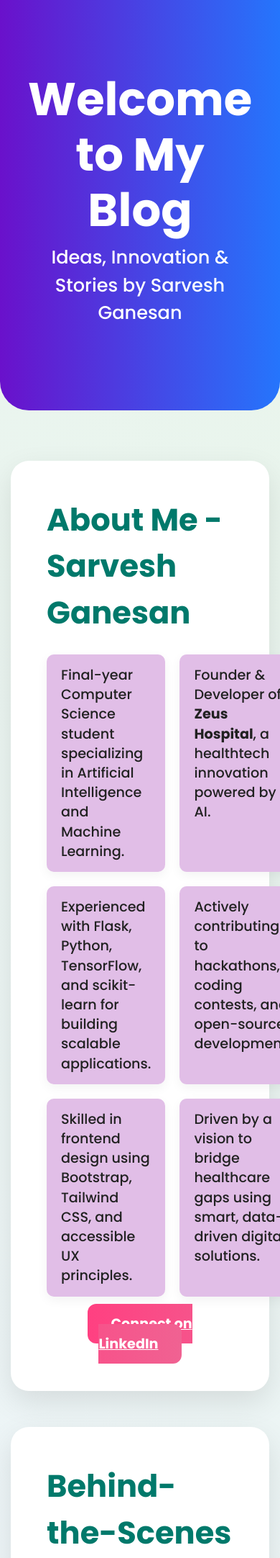
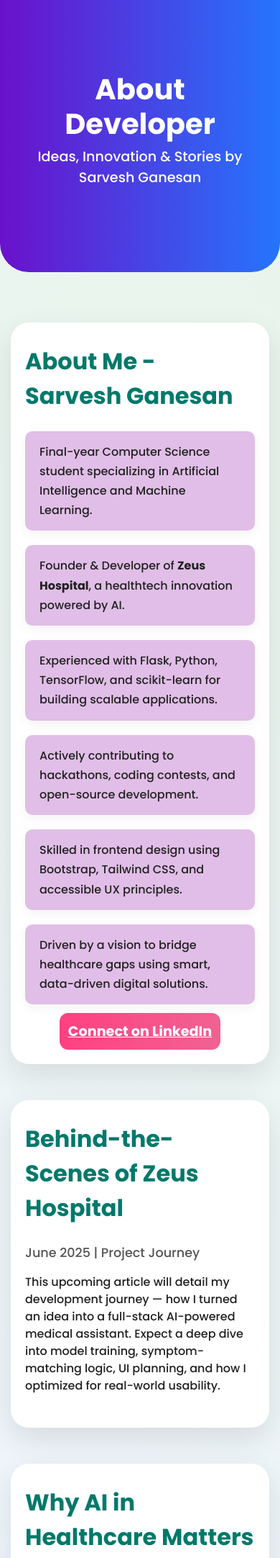
Before and after one commit to sarvesh-112/Zeus-AI-Health-Care-System, a Flask app: page /developer in a window 390 px wide; the page is wider, and only the part inside the window is pictured. Shown: the part 76-2240 px from the top of that part at 72% size. Run offline with Flask 3, Linux system fonts and the light colour scheme; parts of the project's set-up code (start-up, migrations or seed data) failed here and were passed over.

Commit message:
Make blog page fully responsive for mobile and tablet views

```diff
--- a/templates/developer.html
+++ b/templates/developer.html
@@ -1,11 +1,11 @@
 <!DOCTYPE html>
 <html lang="en">
 <head>
-  <meta charset="UTF-8">
-  <meta name="viewport" content="width=device-width, initial-scale=1.0">
+  <meta charset="UTF-8" />
+  <meta name="viewport" content="width=device-width, initial-scale=1.0"/>
   <title>Blog | Zeus Hospital</title>
-  <link href="https://cdn.jsdelivr.net/npm/bootstrap@5.3.1/dist/css/bootstrap.min.css" rel="stylesheet">
-  <link href="https://fonts.googleapis.com/css2?family=Poppins:wght@500;700&display=swap" rel="stylesheet">
+  <link href="https://cdn.jsdelivr.net/npm/bootstrap@5.3.1/dist/css/bootstrap.min.css" rel="stylesheet"/>
+  <link href="https://fonts.googleapis.com/css2?family=Poppins:wght@500;700&display=swap" rel="stylesheet"/>
   <style>
     body {
       font-family: 'Poppins', sans-serif;
@@ -138,6 +138,30 @@
       0% { transform: translateY(30px); opacity: 0; }
       100% { transform: translateY(0); opacity: 1; }
     }
+
+    /* 🔧 Responsive Tweaks */
+    @media (max-width: 768px) {
+      .blog-hero h1 {
+        font-size: 2.5rem;
+      }
+      .blog-hero p {
+        font-size: 1.2rem;
+      }
+      .blog-card {
+        padding: 30px 20px;
+      }
+      .about-grid {
+        grid-template-columns: 1fr;
+        font-size: 1rem;
+      }
+      .blog-title {
+        font-size: 2rem;
+      }
+      .connect-btn {
+        width: 100%;
+        padding: 12px;
+      }
+    }
   </style>
 </head>
 <body>
@@ -163,7 +187,7 @@
 
   <div class="blog-hero">
     <div class="container">
-      <h1>Welcome to My Blog</h1>
+      <h1>About Developer</h1>
       <p class="lead">Ideas, Innovation & Stories by Sarvesh Ganesan</p>
     </div>
   </div>
```
